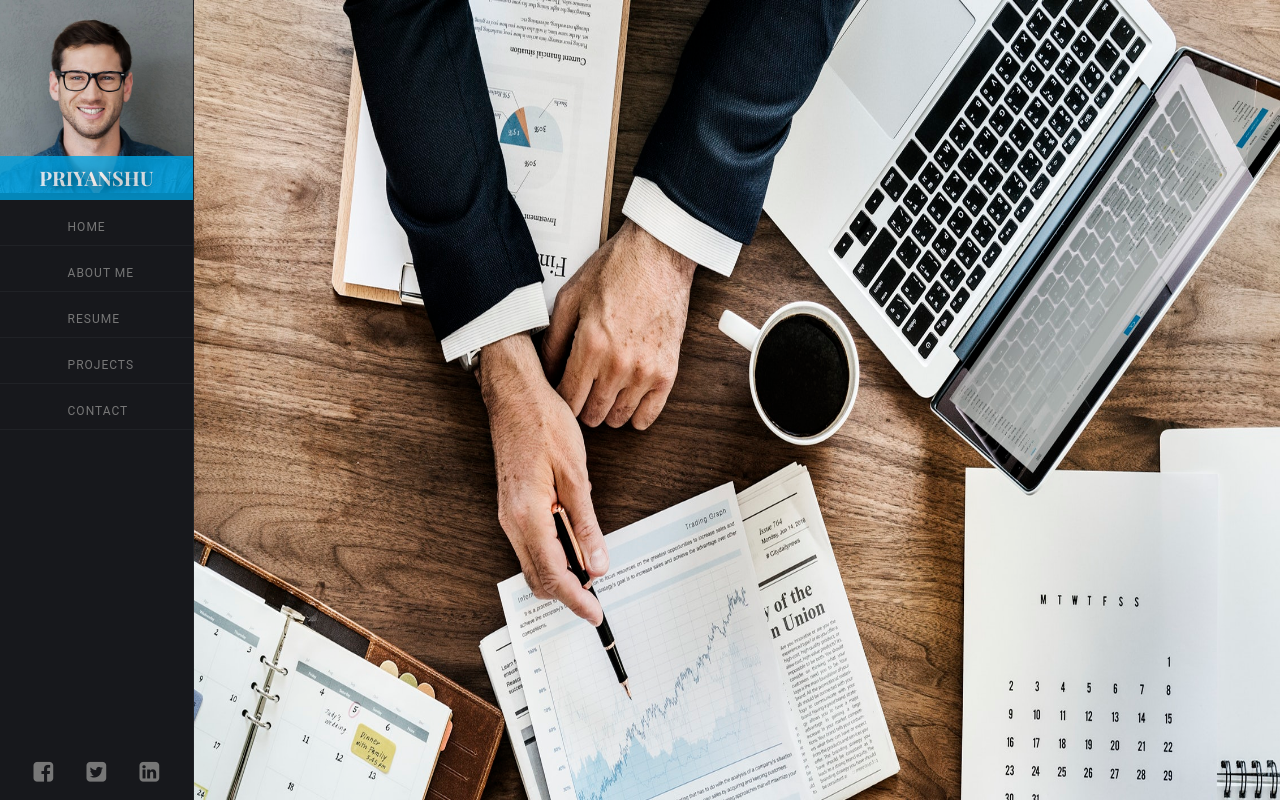
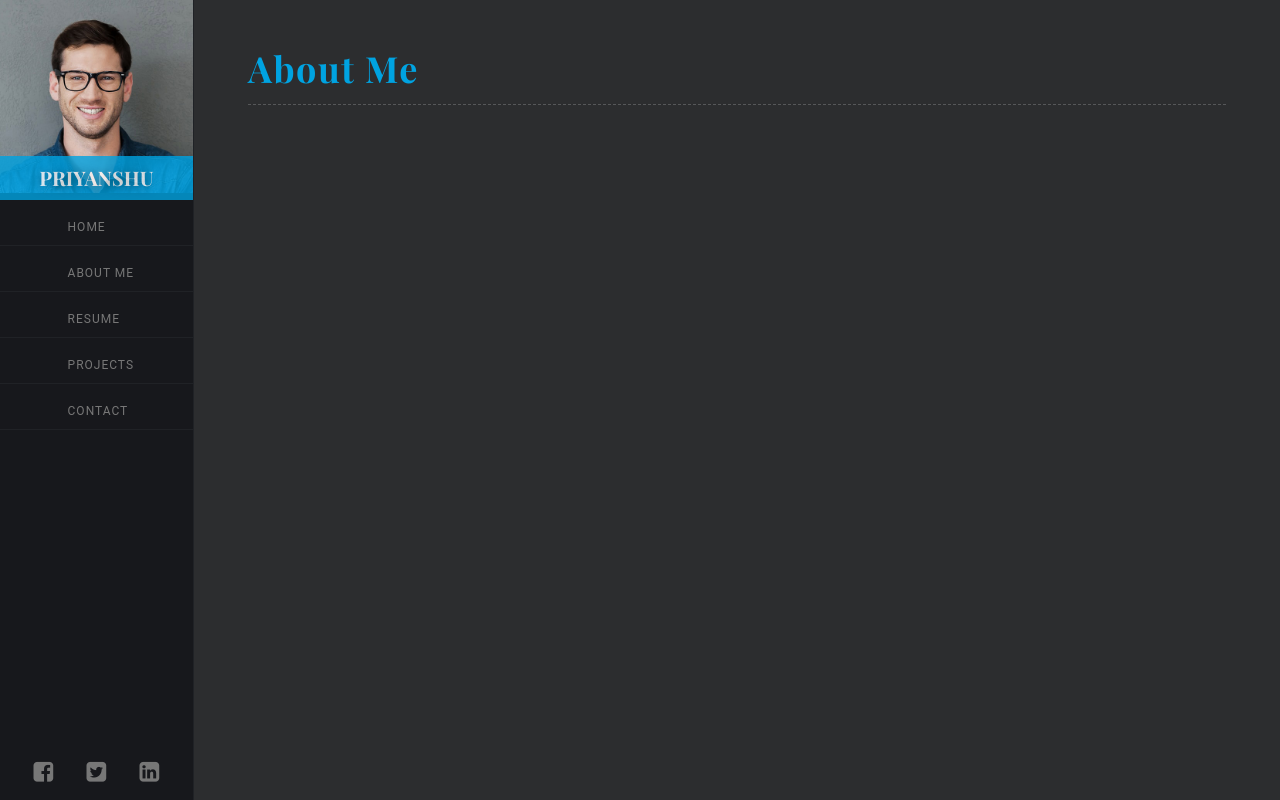
Before and after one commit to PriyanshuAgarwal/portfolio123, a React (Create React App) app: page / in a window 1280 px wide. Built offline with nearby package versions, Linux system fonts and the light colour scheme.

Commit message:
Create PageHeading Component

```diff
--- /dev/null
+++ b/src/AboutMe.js
@@ -0,0 +1,21 @@
+import React, { Component } from 'react';
+import './css/AboutMe.css';
+import PageHeading from './PageHeading';
+
+
+class AboutMe extends Component {
+
+    render() {
+        return (
+            <div className="page-container">
+                <div className="page-block">
+                    <PageHeading title="About Me" icon="lnr-user"></PageHeading>
+                </div>
+
+            </div>
+        );
+    }
+
+}
+
+export default AboutMe;
--- a/src/Content.js
+++ b/src/Content.js
@@ -1,5 +1,6 @@
 import React, { Component } from 'react';
 import HomeContent from './HomeContent';
+import AboutMe from './AboutMe';
 
 class Content extends Component {
 
@@ -17,7 +18,8 @@ class Content extends Component {
 render() {
   return (
     <div className="content">
-      <HomeContent></HomeContent>
+     {/*   <HomeContent></HomeContent> */}
+      <AboutMe></AboutMe>
     </div>
   );
 }
--- a/src/HomeContent.js
+++ b/src/HomeContent.js
@@ -29,7 +29,7 @@ class HomeContent extends Component {
         });
     }
 
-
+    /*  TODO */
     /* componentWillUnmount() {
         clearInterval(this.state.intervalId);
       } */
--- /dev/null
+++ b/src/PageHeading.js
@@ -0,0 +1,18 @@
+import React, { Component } from 'react';
+import './css/PageHeading.css';
+
+const PageHeading = (props) => {
+
+    return (
+        <div className="page-heading">
+            <span className="icon">
+                <i className={"lnr " + props.icon}></i>
+            </span>
+            <h2>{props.title}</h2>
+        </div>
+    );
+
+
+}
+
+export default PageHeading;
--- a/src/css/App.css
+++ b/src/css/App.css
@@ -4,6 +4,19 @@
   display: flex;
   height: 100%;
   width: 100%;
+}
+
+.page-block {
+  width: 90%;
+  max-width: 1040px;
+  margin: 0 auto;
+  display: flex;
+  flex-direction: column;
+}
+
+.page-container {
+  background-color: #2C2D2F;
+  height: 100%;
 }
 
 .header {
--- a/src/css/Navbar.css
+++ b/src/css/Navbar.css
@@ -29,11 +29,11 @@
     position: relative;
     left: 42px;
     top: 7px;
+    font-size: 20px;
 }
 
 .lnr {
     font-family: 'Linearicons-Free';
-    font-size: 20px;
     font-style: normal;
     font-weight: normal;
     font-variant: normal;
--- /dev/null
+++ b/src/css/PageHeading.css
@@ -0,0 +1,26 @@
+.page-heading {
+    margin-top: 50px;
+    margin-bottom: 50px;
+    padding-bottom: 10px;
+    border-bottom: 1px dashed rgba(255, 255, 255, 0.2);
+}
+
+.page-heading .icon {
+    float: right;
+    font-size: 38px;
+    line-height: 1em;
+    color: #00A3E1;
+  }
+
+  .page-heading h2 {
+    font-size: 36px;
+    font-weight: 700;
+    letter-spacing: 1.5px;
+    line-height: 1em;
+    text-transform: capitalize;
+    color: #fff;
+    position: relative;
+    display: inline-block;
+    color: #00A3E1;
+    font-family: "Playfair Display", serif;
+  }
```
Also changed, not shown: src/css/AboutMe.css (added).
